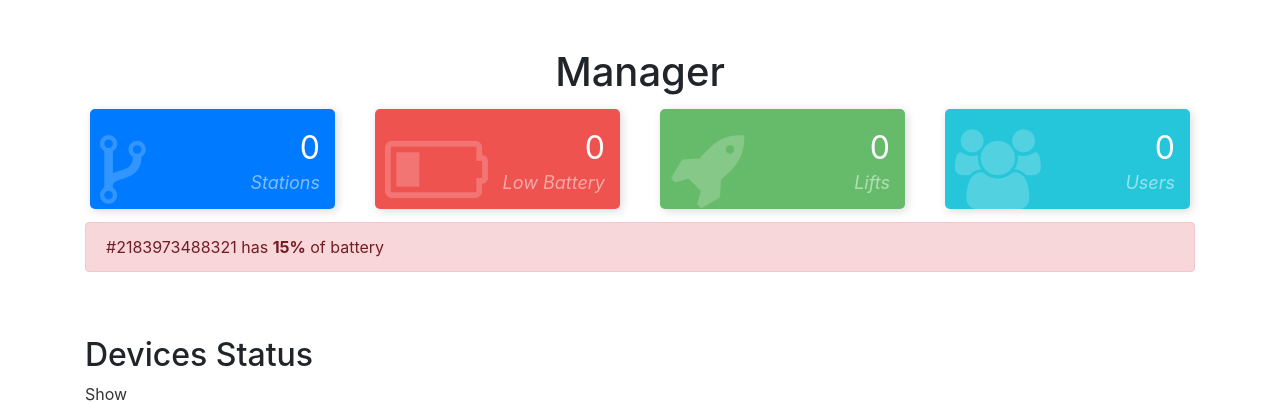
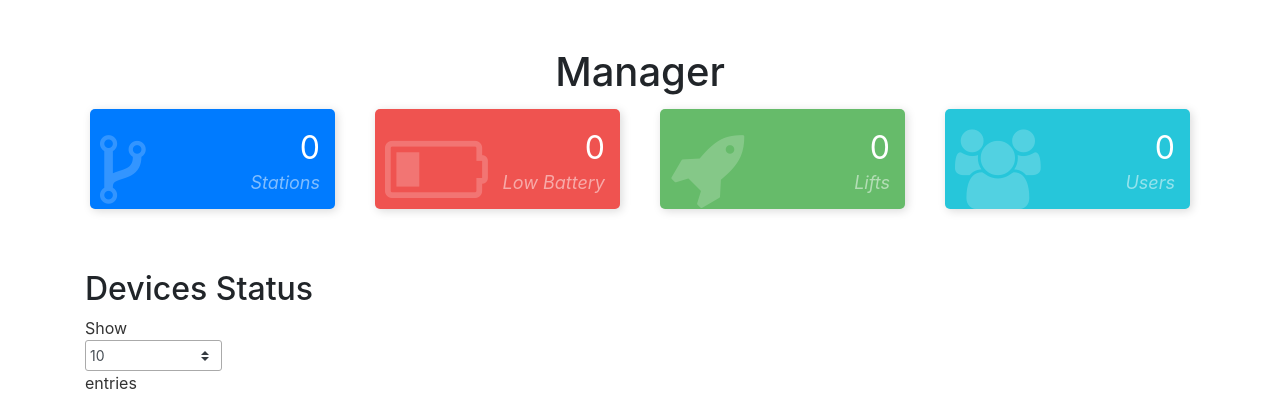
Before and after one commit to MCPS2021/safeskiing-dashboard, a Flask app: page / in a window 1280 px wide. Shown: the part 56-460 px from the top of the page. Run offline with Flask 2, Linux system fonts and the light colour scheme; data that the repository does not hold is empty; parts of the project's set-up code (start-up, migrations or seed data) failed here and were passed over; some libraries are stand-ins or nearby versions.

Commit message:
removed useless html

```diff
--- a/templates/index.html
+++ b/templates/index.html
@@ -78,9 +78,6 @@
 				</div>
 			</div>
 			<div class="pt-2" id="alerts">
-				<div class="alert alert-danger">
-					#2183973488321 has <strong>15%</strong> of battery
-				</div>
             </div>
             <div class="pt-5">
                 <h2>Devices Status</h2>
```
